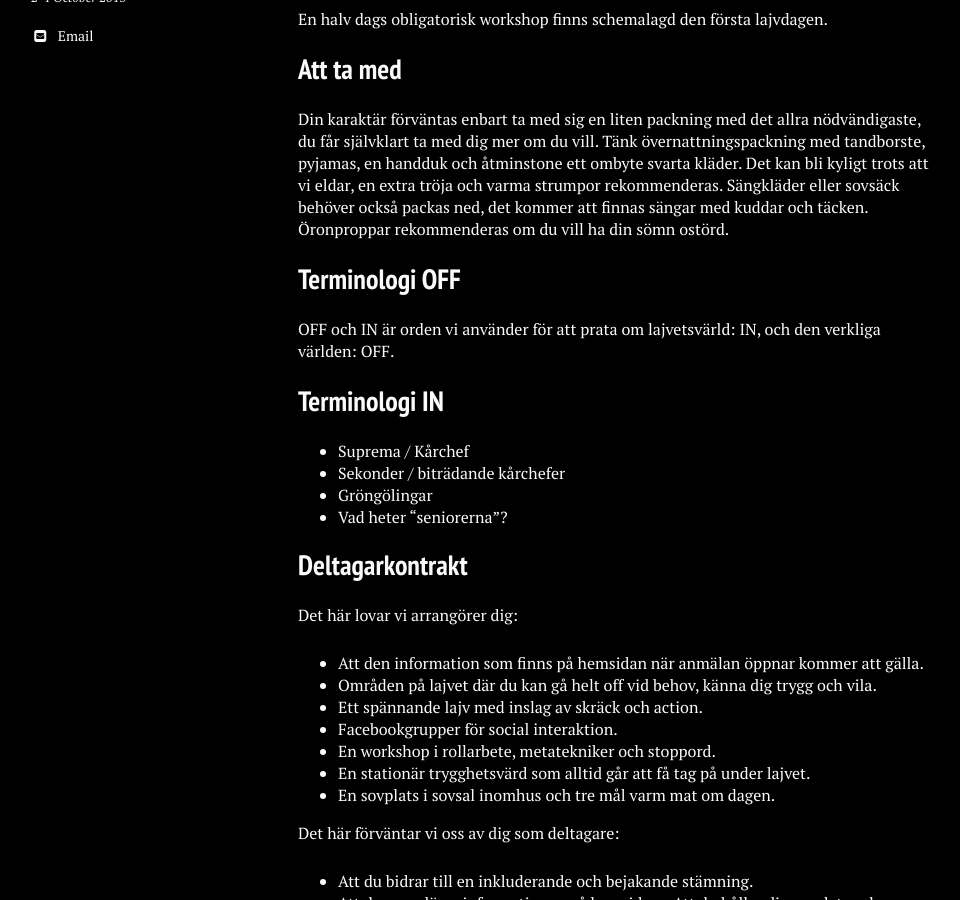
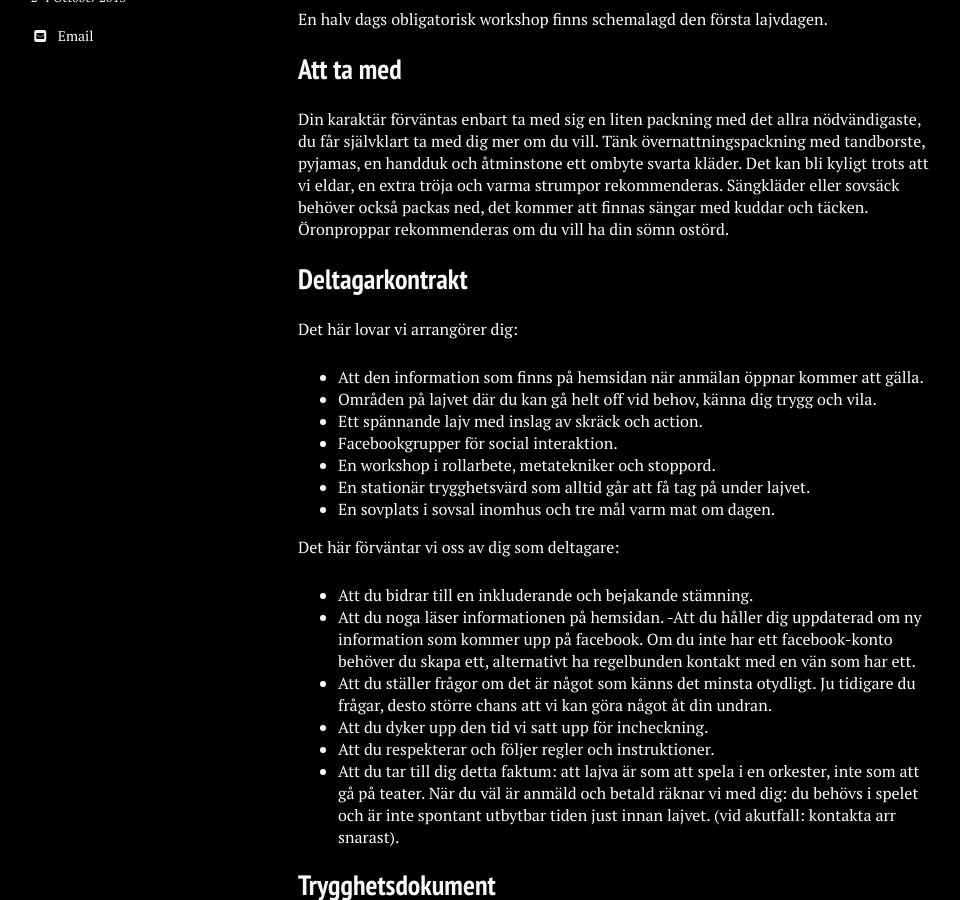
Before and after one commit to stanislavb/www.coven.nu, a Jekyll site: the page built from praktiskt/index.md, in a window 1280 px wide and 900 px high, scrolled down 864 px. Shown: the whole window, without its empty margins (22-982 px from the left). Built offline with Jekyll 4.4.1, drawn with Linux system fonts in a browser that asks for light colours; nearby versions of some CDN libraries; some of the changed text lies outside the part shown.

Commit message:
Update index.md

```diff
--- a/praktiskt/index.md
+++ b/praktiskt/index.md
@@ -34,17 +34,6 @@ En halv dags obligatorisk workshop finns schemalagd den första lajvdagen.
 
 Din karaktär förväntas enbart ta med sig en liten packning med det allra nödvändigaste, du får självklart ta med dig mer om du vill. Tänk övernattningspackning med tandborste, pyjamas, en handduk och åtminstone ett ombyte svarta kläder. Det kan bli kyligt trots att vi eldar, en extra tröja och varma strumpor rekommenderas. Sängkläder eller sovsäck behöver också packas ned, det kommer att finnas sängar med kuddar och täcken. Öronproppar rekommenderas om du vill ha din sömn ostörd.
 
-## Terminologi OFF
-
-OFF och IN är orden vi använder för att prata om lajvetsvärld: IN, och den verkliga världen: OFF.
-
-## Terminologi IN
-
-- Suprema / Kårchef
-- Sekonder / biträdande kårchefer
-- Gröngölingar
-- Vad heter “seniorerna”?
-
 ## Deltagarkontrakt
 
 Det här lovar vi arrangörer dig:
```
